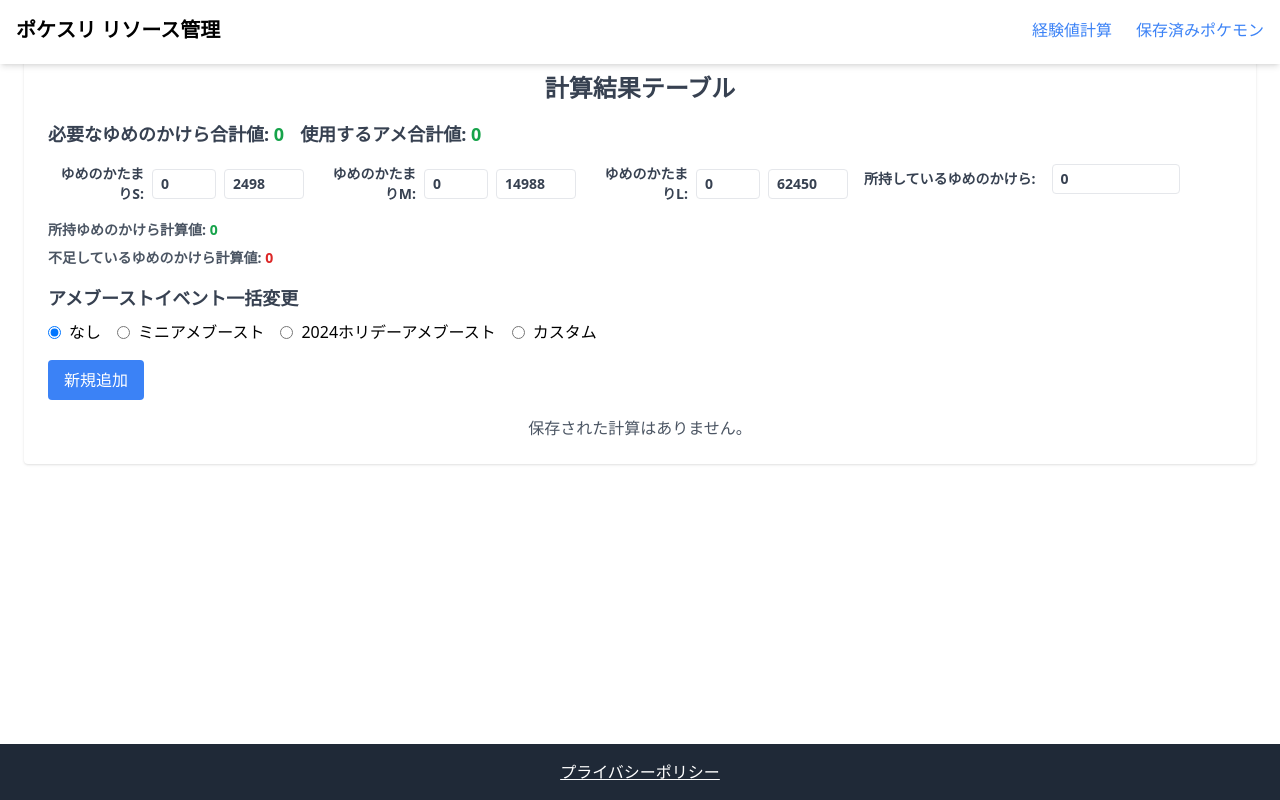
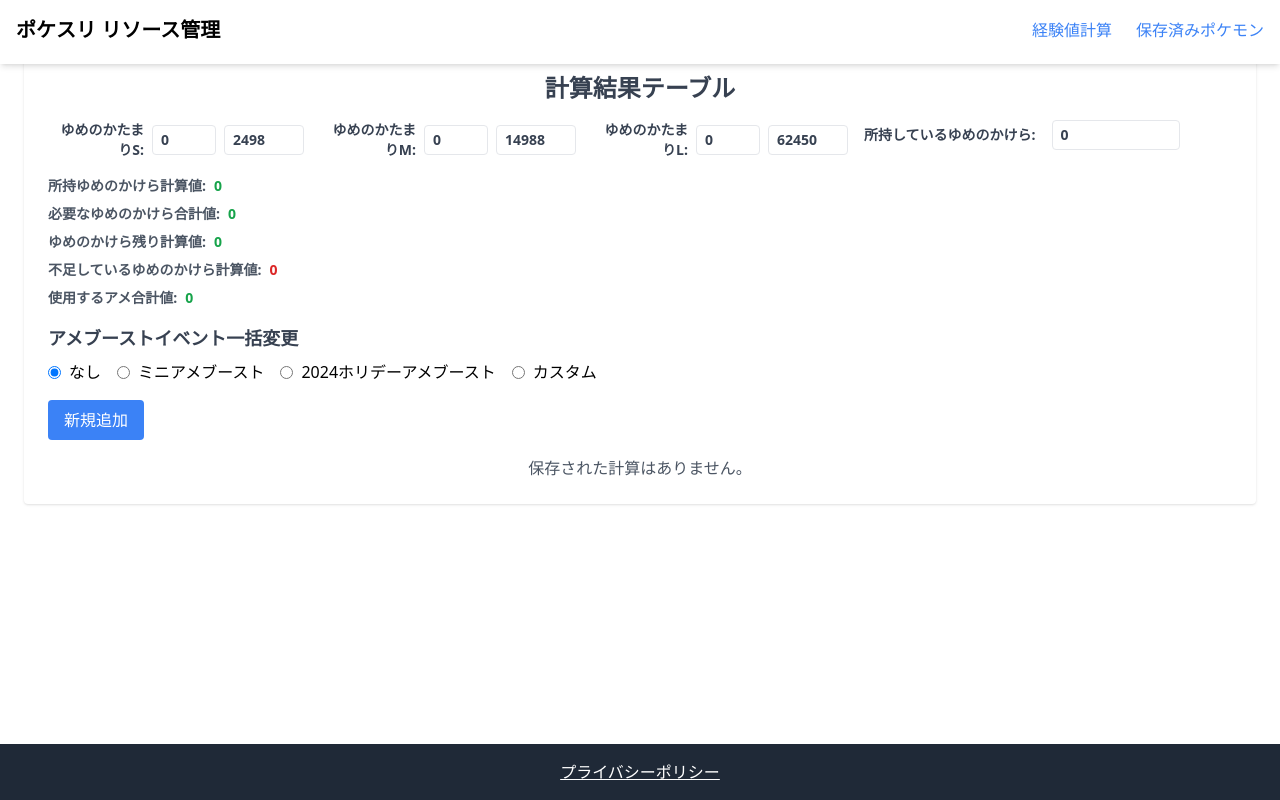
Before and after one commit to SH11235/pokemonsleep-management, a React (Vite) app: page /pokemonsleep-management/list in a window 1280 px wide. Built offline with nearby package versions, Linux system fonts and the light colour scheme.

Commit message:
refactor & design fix

```diff
--- a/src/components/DreamChunksForm.tsx
+++ b/src/components/DreamChunksForm.tsx
@@ -3,19 +3,22 @@ import { useDreamChunks } from "@/hooks/useDreamChunks";
 
 type DreamChunksFormProps = {
     requiredShards: number;
+    totalDreamShards: number;
+    totalCandy: number;
 };
 
-export const DreamChunksForm = ({ requiredShards }: DreamChunksFormProps) => {
+export const DreamChunksForm = ({
+    requiredShards,
+    totalDreamShards,
+    totalCandy,
+}: DreamChunksFormProps) => {
     const {
         dreamChunks,
         ownedChunks,
         handleChunkChange,
         handleOwnedChunksChange,
-        calculateOwnedDreamShards,
+        calculatedOwnedDreamShards,
     } = useDreamChunks();
-
-    const ownedShards = calculateOwnedDreamShards();
-    const deficitShards = Math.max(0, requiredShards - ownedShards);
 
     return (
         <div className="text-sm mt-4">
@@ -82,22 +85,65 @@ export const DreamChunksForm = ({ requiredShards }: DreamChunksFormProps) => {
                 </label>
             </div>
 
-            <div className="mt-4">
-                <span className="block text-gray-600" id="label-ownedShards">
-                    所持ゆめのかけら計算値:{" "}
-                    <span className="text-green-600" id="value-ownedShards">
-                        {ownedShards}
+            <div className="mt-4 space-y-2">
+                <div className="text-gray-600 flex items-center">
+                    <span id="label-ownedShards">所持ゆめのかけら計算値:</span>
+                    <span
+                        id="value-ownedShards"
+                        className="text-green-600 ml-2"
+                    >
+                        {calculatedOwnedDreamShards}
                     </span>
-                </span>
-                <span
-                    className="block text-gray-600 mt-2"
-                    id="label-deficitShards"
-                >
-                    不足しているゆめのかけら計算値:{" "}
-                    <span className="text-red-600" id="value-deficitShards">
-                        {deficitShards}
+                </div>
+
+                <div className="text-gray-600 flex items-center">
+                    <span id="label-totalDreamShards">
+                        必要なゆめのかけら合計値:
                     </span>
-                </span>
+                    <span
+                        id="value-totalDreamShards"
+                        className="text-green-600 ml-2"
+                    >
+                        {totalDreamShards}
+                    </span>
+                </div>
+
+                <div className="text-gray-600 flex items-center">
+                    <span id="label-remainingShards">
+                        ゆめのかけら残り計算値:
+                    </span>
+                    <span
+                        id="value-totalDreamShards"
+                        className="text-green-600 ml-2"
+                    >
+                        {Math.max(
+                            0,
+                            calculatedOwnedDreamShards - requiredShards,
+                        )}
+                    </span>
+                </div>
+
+                <div className="text-gray-600 flex items-center">
+                    <span id="label-deficitShards">
+                        不足しているゆめのかけら計算値:
+                    </span>
+                    <span
+                        id="value-deficitShards"
+                        className="text-red-600 ml-2"
+                    >
+                        {Math.max(
+                            0,
+                            requiredShards - calculatedOwnedDreamShards,
+                        )}
+                    </span>
+                </div>
+
+                <div className="text-gray-600 flex items-center">
+                    <span id="label-totalCandy">使用するアメ合計値:</span>
+                    <span id="value-totalCandy" className="text-green-600 ml-2">
+                        {totalCandy}
+                    </span>
+                </div>
             </div>
         </div>
     );
--- a/src/hooks/useDreamChunks.ts
+++ b/src/hooks/useDreamChunks.ts
@@ -26,14 +26,11 @@ export const useDreamChunks = () => {
         return saved ? Number(saved) : 0;
     });
 
-    const calculateOwnedDreamShards = useCallback(() => {
-        return (
-            dreamChunks.S.count * dreamChunks.S.amount +
-            dreamChunks.M.count * dreamChunks.M.amount +
-            dreamChunks.L.count * dreamChunks.L.amount +
-            ownedChunks
-        );
-    }, [dreamChunks, ownedChunks]);
+    const calculatedOwnedDreamShards =
+        dreamChunks.S.count * dreamChunks.S.amount +
+        dreamChunks.M.count * dreamChunks.M.amount +
+        dreamChunks.L.count * dreamChunks.L.amount +
+        ownedChunks;
 
     const handleChunkChange = useCallback(
         (type: keyof DreamChunks, field: "count" | "amount", value: number) => {
@@ -59,6 +56,6 @@ export const useDreamChunks = () => {
         ownedChunks,
         handleChunkChange,
         handleOwnedChunksChange,
-        calculateOwnedDreamShards,
+        calculatedOwnedDreamShards,
     };
 };
--- a/src/pages/CalculationList.tsx
+++ b/src/pages/CalculationList.tsx
@@ -31,11 +31,11 @@ const CalculationList = () => {
                 計算結果テーブル
             </h2>
             <div className="mb-4 text-lg font-semibold text-gray-700">
-                必要なゆめのかけら合計値:{" "}
-                <span className="text-green-600 mr-4">{totalDreamShards}</span>
-                使用するアメ合計値:{" "}
-                <span className="text-green-600">{totalCandy}</span>
-                <DreamChunksForm requiredShards={totalDreamShards} />
+                <DreamChunksForm
+                    requiredShards={totalDreamShards}
+                    totalDreamShards={totalDreamShards}
+                    totalCandy={totalCandy}
+                />
             </div>
             <div className="mb-4">
                 <h3 className="text-lg font-bold text-gray-700 mb-2">
```
Also changed, not shown: 2 other files (tests, documents, lock files or other folders).
